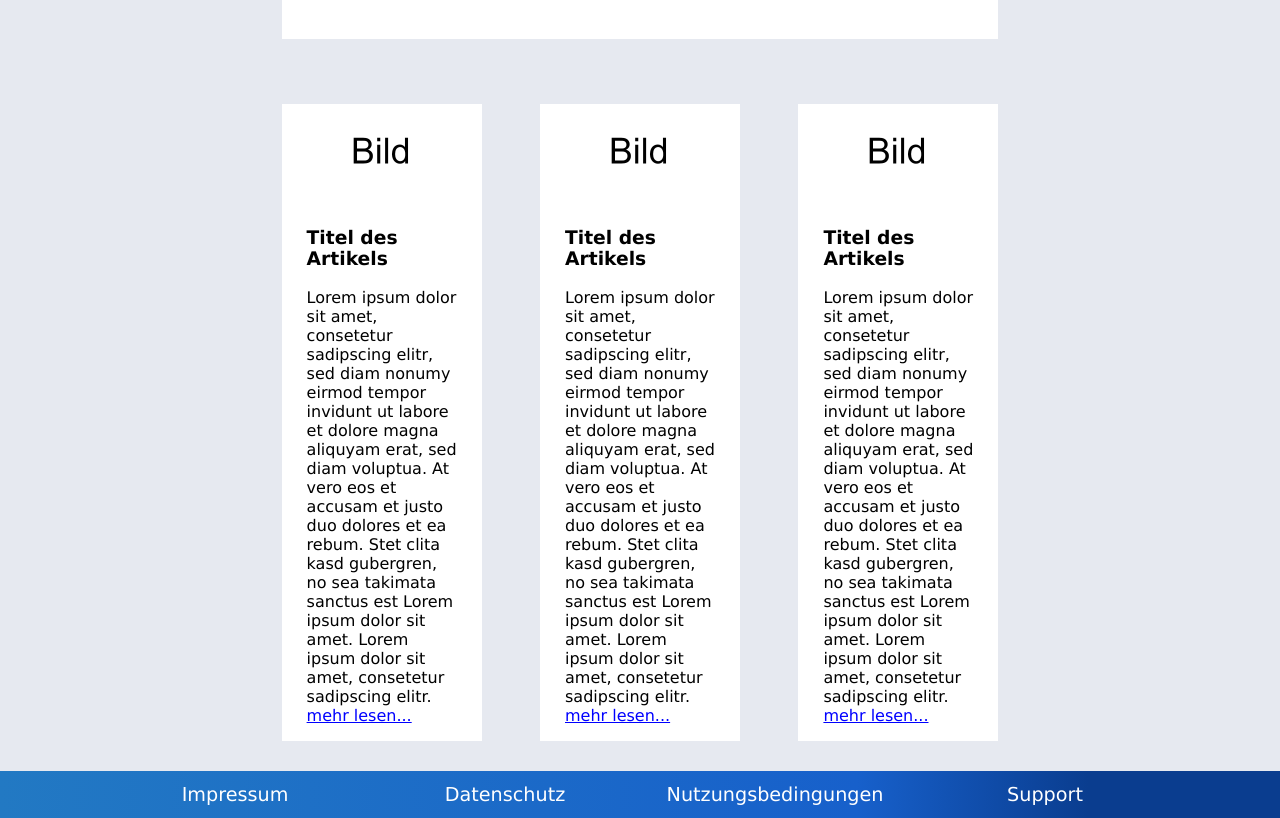
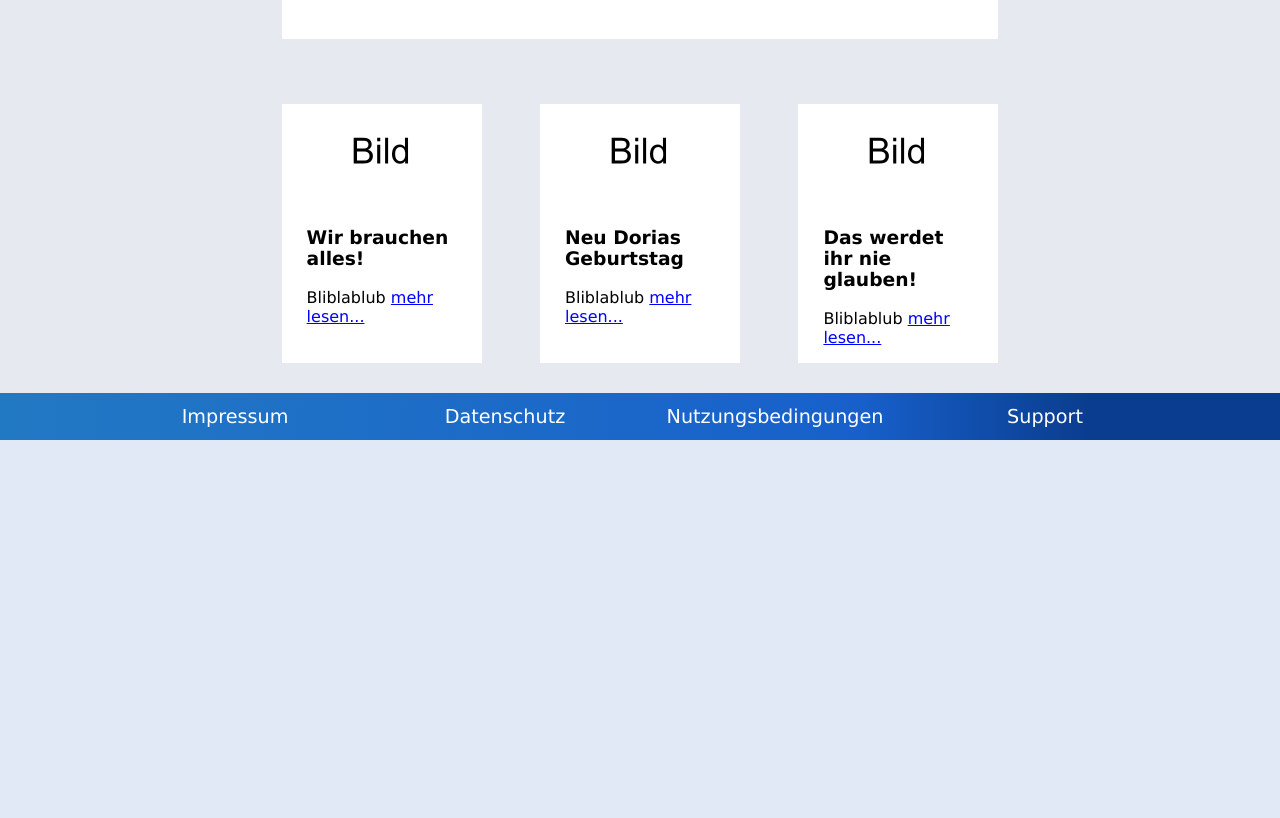
Before and after one commit to Jainzii/KomPol, a PHP site: page /sites/news/overview/newsOverview.php in a window 1280 px wide. Shown: the part 1374-2192 px from the top of the page. After the commit the page ends 1814 px from the top, so only its background shows below. Run offline with PHP 8.4, Linux system fonts and the light colour scheme.

Commit message:
Changes by derde

```diff
--- a/sites/news/overview/newsOverview.php
+++ b/sites/news/overview/newsOverview.php
@@ -15,82 +15,54 @@
 
     <!-- main content -->
     <main>
+
+      <?php
+      include "NewsOverviewController.php"
+      ?>
+
+
       <!-- highlighted article -->
+      <?php if(isset($articleList)): ?>
+          <?php $article = $articleList[0] ?>
         <article class="highlightedArticle">
           <img
             width="1200"
             height="800"
             src="../media/kuhBild.jpg"
             alt = "Bild zum Artikel">
-        <h2>Der lokale Kuhschubser hat zugeschlagen - mal wieder!</h2>
+          <h2><?php echo isset($article->title)? $article->title : "Nicht vorhanden"; ?></h2>
           <p>
-          Lorem ipsum dolor sit amet, consetetur sadipscing elitr, sed diam nonumy eirmod tempor invidunt ut labore
-          et dolore magna aliquyam erat, sed diam voluptua. At vero eos et accusam et justo duo dolores et ea rebum.
-          Stet clita kasd gubergren, no sea takimata sanctus est Lorem ipsum dolor sit amet. Lorem ipsum dolor sit
-          amet, consetetur sadipscing elitr, sed diam nonumy eirmod tempor invidunt ut labore et dolore magna aliquyam
-          erat, sed diam voluptua. At vero eos et accusam et justo duo dolores et ea rebum. Stet clita kasd gubergren,
-          no sea takimata sanctus est Lorem ipsum dolor sit amet. Lorem ipsum dolor sit amet, consetetur sadipscing
-          elitr, sed diam nonumy eirmod tempor invidunt ut labore et dolore magna aliquyam erat, sed diam voluptua.
-          At vero eos et accusam et justo duo dolores et ea rebum. Stet clita kasd gubergren, no sea takimata sanctus
-          est Lorem ipsum dolor sit amet.
-          Duis autem vel eum iriure dolor in hendrerit in vulputate velit esse molestie consequat, vel illum dolore
-          eu feugiat nulla facilisis at vero eros et accumsan et iusto odio dignissim qui blandit praesent luptatum
-          zzril delenit augue duis dolore te feugait nulla facilisi. Lorem ipsum dolor sit amet,
-          Lorem ipsum dolor sit amet, consetetur sadipscing elitr, sed diam nonumy eirmod tempor invidunt ut labore
-          et dolore magna aliquyam erat, sed diam voluptua. At vero eos et accusam et justo duo dolores et ea rebum.
-          Stet clita kasd gubergren, no sea takimata sanctus est Lorem ipsum dolor sit amet. Lorem ipsum dolor sit
-          amet, consetetur sadipscing elitr, sed diam nonumy eirmod tempor invidunt ut labore et dolore magna aliquyam
-          erat, sed diam voluptua. At vero eos et accusam et justo duo dolores et ea rebum. Stet clita kasd gubergren,
-          no sea takimata sanctus est Lorem ipsum dolor sit amet. Lorem ipsum dolor sit amet, consetetur sadipscing
-          elitr, sed diam nonumy eirmod tempor invidunt ut labore et dolore magna aliquyam erat, sed diam voluptua.
-          At vero eos et accusam et justo duo dolores et ea rebum. Stet clita kasd gubergren, no sea takimata sanctus
-          est Lorem ipsum dolor sit amet. <a href="../article/article.php"> mehr lesen...</a>
+              <?php echo isset($article->contentPreview)? $article->contentPreview : "Nicht gefunden"; ?>
+            <a href="../article/article.php?id=<?php echo isset($article->uuid)? $article->uuid : ""; ?>"> mehr lesen...</a>
           </p>
         </article>
+
+      <?php else: ?>
+        <h2>Artikel nicht gefunden</h2>
+      <?php endif ?>
+
       <!-- list of other articles -->
       <div class="standardArtikel">
+        <?php if(isset($articleList)): ?>
+          <?php foreach($articleList as $article): ?>
+            <?php if($article !== $articleList[0]): ?>
               <article>
                 <img
                   width="300"
                   height="200"
                   src="../../../images/site/pictureDummy.png"
                   alt = "Bild zum Artikel">
-          <h3>Titel des Artikels</h3>
+                <h3><?php echo isset($article->title)? $article->title : "Nicht vorhanden"; ?></h3>
                 <p>
-            Lorem ipsum dolor sit amet, consetetur sadipscing elitr, sed diam nonumy eirmod tempor invidunt ut labore
-            et dolore magna aliquyam erat, sed diam voluptua. At vero eos et accusam et justo duo dolores et ea rebum.
-            Stet clita kasd gubergren, no sea takimata sanctus est Lorem ipsum dolor sit amet. Lorem ipsum dolor sit
-            amet, consetetur sadipscing elitr. <a href="../article/article.php"> mehr lesen...</a>
+                  <?php echo isset($article->contentPreview)? $article->contentPreview : "Nicht gefunden"; ?>
+                  <a href="../article/article.php?id=<?php echo isset($article->uuid)? $article->uuid : ""; ?>"> mehr lesen...</a>
                 </p>
               </article>
-        <article>
-          <img
-            width="300"
-            height="200"
-            src="../../../images/site/pictureDummy.png"
-            alt = "Bild zum Artikel">
-          <h3>Titel des Artikels</h3>
-          <p>
-            Lorem ipsum dolor sit amet, consetetur sadipscing elitr, sed diam nonumy eirmod tempor invidunt ut labore
-            et dolore magna aliquyam erat, sed diam voluptua. At vero eos et accusam et justo duo dolores et ea rebum.
-            Stet clita kasd gubergren, no sea takimata sanctus est Lorem ipsum dolor sit amet. Lorem ipsum dolor sit
-            amet, consetetur sadipscing elitr. <a href="../article/article.php"> mehr lesen...</a>
-          </p>
-        </article>
-        <article>
-          <img
-            width="300"
-            height="200"
-            src="../../../images/site/pictureDummy.png"
-            alt = "Bild zum Artikel">
-          <h3>Titel des Artikels</h3>
-          <p>
-            Lorem ipsum dolor sit amet, consetetur sadipscing elitr, sed diam nonumy eirmod tempor invidunt ut labore
-            et dolore magna aliquyam erat, sed diam voluptua. At vero eos et accusam et justo duo dolores et ea rebum.
-            Stet clita kasd gubergren, no sea takimata sanctus est Lorem ipsum dolor sit amet. Lorem ipsum dolor sit
-            amet, consetetur sadipscing elitr. <a href="../article/article.php"> mehr lesen...</a>
-          </p>
-        </article>
+            <?php endif ?>
+          <?php endforeach; ?>
+        <?php else: ?>
+          <h2>Artikel nicht gefunden</h2>
+        <?php endif ?>
       </div>
     </main>
 
--- a/sites/other/support/supportController.php
+++ b/sites/other/support/supportController.php
@@ -11,6 +11,7 @@ if(isset($_GET["supportTicket"])) {
 
 
 function sendSupportTicket($issue, $text) {
+    if(isset($_SESSION["userId"])) {
         $userDAO = new FileUserDAO("../../user/");
         $user = $userDAO->loadUserById($_SESSION["userId"]);
 
@@ -26,4 +27,6 @@ function sendSupportTicket($issue, $text) {
         $FileSupportDAO->addSupportTicket($ticket);
     }
 
+}
+
 ?>
```
Also changed, not shown: sites/forum/postCreation/postCreation.php (+8 -4 lines), sites/news/article/article.php (+6 -25 lines), README.md. Lines whose indentation alone changed are shown as unchanged.
